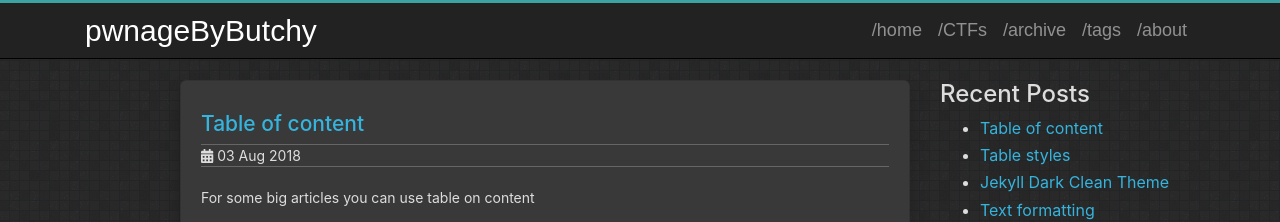
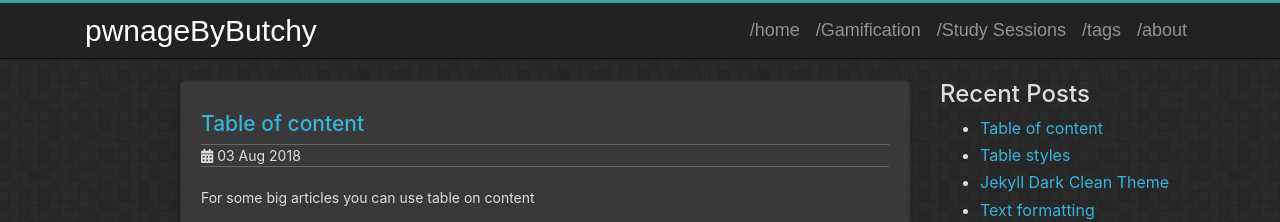
Before and after one commit to pwnageByButchy/pwnageByButchy.github.io, a Jekyll site: the page built from index.html, in a window 1280 px wide. Shown: the top 222 px of the page. Built offline with Jekyll 4.4.1, drawn with Linux system fonts in a browser that asks for light colours.

Commit message:
Update header.html

```diff
--- a/_includes/header.html
+++ b/_includes/header.html
@@ -52,8 +52,8 @@
         <div class="collapse navbar-collapse" id="navbarNavAltMarkup">
             <div class="navbar-nav">
                 <a class="nav-item nav-link" href="{{ '' | relative_url }}/">/home</a>
-                <a class="nav-item nav-link" href="{{ 'ctf' | relative_url }}">/CTFs</a>
-                <a class="nav-item nav-link" href="{{ 'archive' | relative_url }}">/archive</a>
+                <a class="nav-item nav-link" href="{{ 'ctf' | relative_url }}">/Gamification</a>
+                <a class="nav-item nav-link" href="{{ 'study' | relative_url }}">/Study Sessions</a>
                 <a class="nav-item nav-link" href="{{ 'tags' | relative_url }}">/tags</a>
                 <a class="nav-item nav-link" href="{{ 'about' | relative_url }}">/about</a>
             </div>
```
